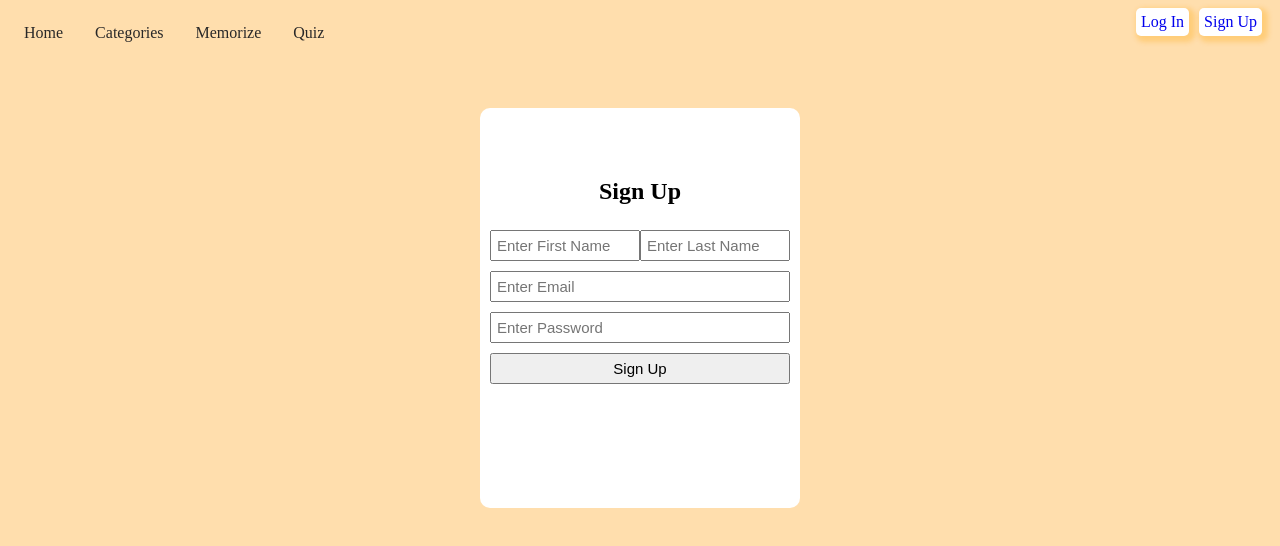
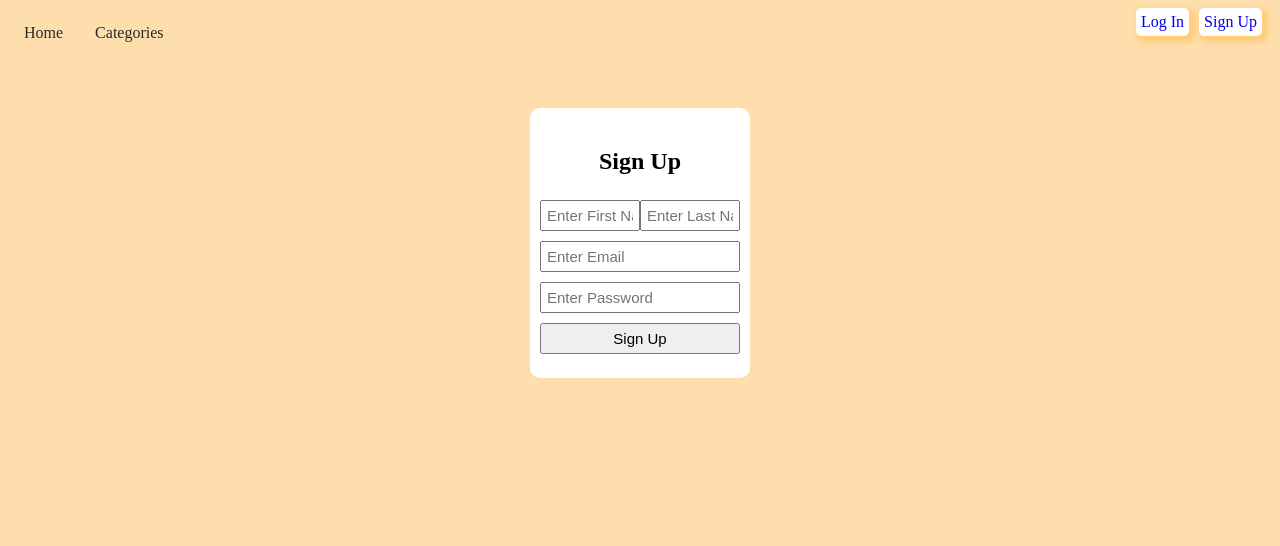
Before and after one commit to rickys93/learning-app-client, a React (Vite) app: page /signup in a window 1280 px wide. Shown: the top 546 px of the page. Built offline with nearby package versions, Linux system fonts and the light colour scheme.

Commit message:
styling changes

```diff
--- a/src/components/NavBar/index.jsx
+++ b/src/components/NavBar/index.jsx
@@ -22,8 +22,7 @@ export default function NavBar() {
           <ul>
           <li><NavLink to="/" className="a">Home</NavLink></li>
           <li><NavLink to="/categories" className="a">Categories</NavLink></li>
-          <li><NavLink to="/flashcards" className="a">Memorize</NavLink></li>
-          <li><NavLink to="/quiz" className="a">Quiz</NavLink></li>
+
           </ul>
         </nav>
         </div>
--- a/src/components/NavBar/style.css
+++ b/src/components/NavBar/style.css
@@ -1,16 +1,21 @@
 .main{
     display: flex;
+    justify-content: space-between;
+    min-width: 240px;
 }
 
 .login{
     display: flex;
     align-items: center;
     align-self: flex-start;
+    flex: 1;
+    justify-content: flex-end;
 }
 .navbar {
     display: flex;
-    flex: 1;
+    /* flex: 1; */
     position: relative;
+    min-width: 50px;
     justify-content: space-between;
     align-items: center;
     /* background-color: #333; */
@@ -40,6 +45,7 @@
     text-decoration: none;
     color: rgb(41, 40, 40);
     padding: 1rem;
+    z-index: 1;
 }
 
 .navlinks li .a:hover {
@@ -48,7 +54,7 @@
 
 .toggle-button {
     position: absolute;
-    top: 1.1rem;
+
     left: 1rem;
     display: none;
     flex-direction: column;
@@ -68,12 +74,13 @@
     .navbar #hidden{
         flex-direction: column;
         justify-content: center;
-        left: 0px;
+        left: -9px;
         top:40px;
-        height: 230px;
-        width: 100%;
+        height: 120px;
+        width: 100px;
         align-items: flex-start;
         background-color: aliceblue;
+        position: absolute;
     }
 
     .toggle-button {
@@ -94,8 +101,9 @@
         text-align: center;
         list-style: none;
     }
-    .navlinks ul li:hover {
+     .a:hover {
        background-color: #f79022;
+
     }
 
     .a {
--- a/src/components/UserAccount/style.css
+++ b/src/components/UserAccount/style.css
@@ -1,6 +1,7 @@
 .userAccount {
     display: flex;
     flex-direction: row;
+    align-items: center;
 }
 
 .userAccount h2 {
@@ -21,8 +22,9 @@
     margin-right: 10px;
     background-color: white;
     border-radius: 5px;
-   font-size: 13px;
+   font-size: calc(10px + 0.5vw);
     box-shadow: 3px 3px 5px 3px rgb(255 165 0 / 30%);
     border: none;
     margin-left: 5px;
+    min-width: 50px;
 }
--- a/src/index.css
+++ b/src/index.css
@@ -8,6 +8,11 @@ body {
 .intro-main{
     display: flex;
     justify-content: center;
+
+}
+.intro-box{
+    display: flex;
+    flex-direction: column;
 }
 .intro-div {
     margin-top: 100px;
@@ -15,8 +20,8 @@ body {
     border: 1px solid black;
     border-radius: 20px;
     padding: 10px;
-    margin-inline: 500px;
-    min-width: 400px;
+
+    max-width: 400px;
 }
 .h1-lp {
     font-size: 30px;
--- a/src/pages/LandingPage/index.jsx
+++ b/src/pages/LandingPage/index.jsx
@@ -4,6 +4,7 @@ import { Link } from "react-router-dom";
 export default function LandingPage() {
   return (
     <main className="intro-main">
+      <div className="intro-box">
       <div className="intro-div">
         <h1 className="h1-lp">Welcome to the Quiz App</h1>
         <p className="intro">
@@ -19,6 +20,7 @@ export default function LandingPage() {
       <button>
         <Link to="/categories">Explore Categories</Link>
       </button>
+      </div>
     </main>
   );
 }
--- a/src/pages/Login/style.css
+++ b/src/pages/Login/style.css
@@ -10,16 +10,17 @@
 .acc-form {
     background-color: white;
     margin-top: 50px;
-    height: 300px;
-    width: 100%;
-    max-width: 300px;
-    padding: 50px 10px;
+    height: 230px;
+    width: 90%;
+    max-width: 200px;
+    padding: 20px 10px;
     border-radius: 10px;
 }
 
 .acc-form form {
     display: flex;
     flex-direction: column;
+    width: 100%;
 }
 
 .acc-form form input,
```
